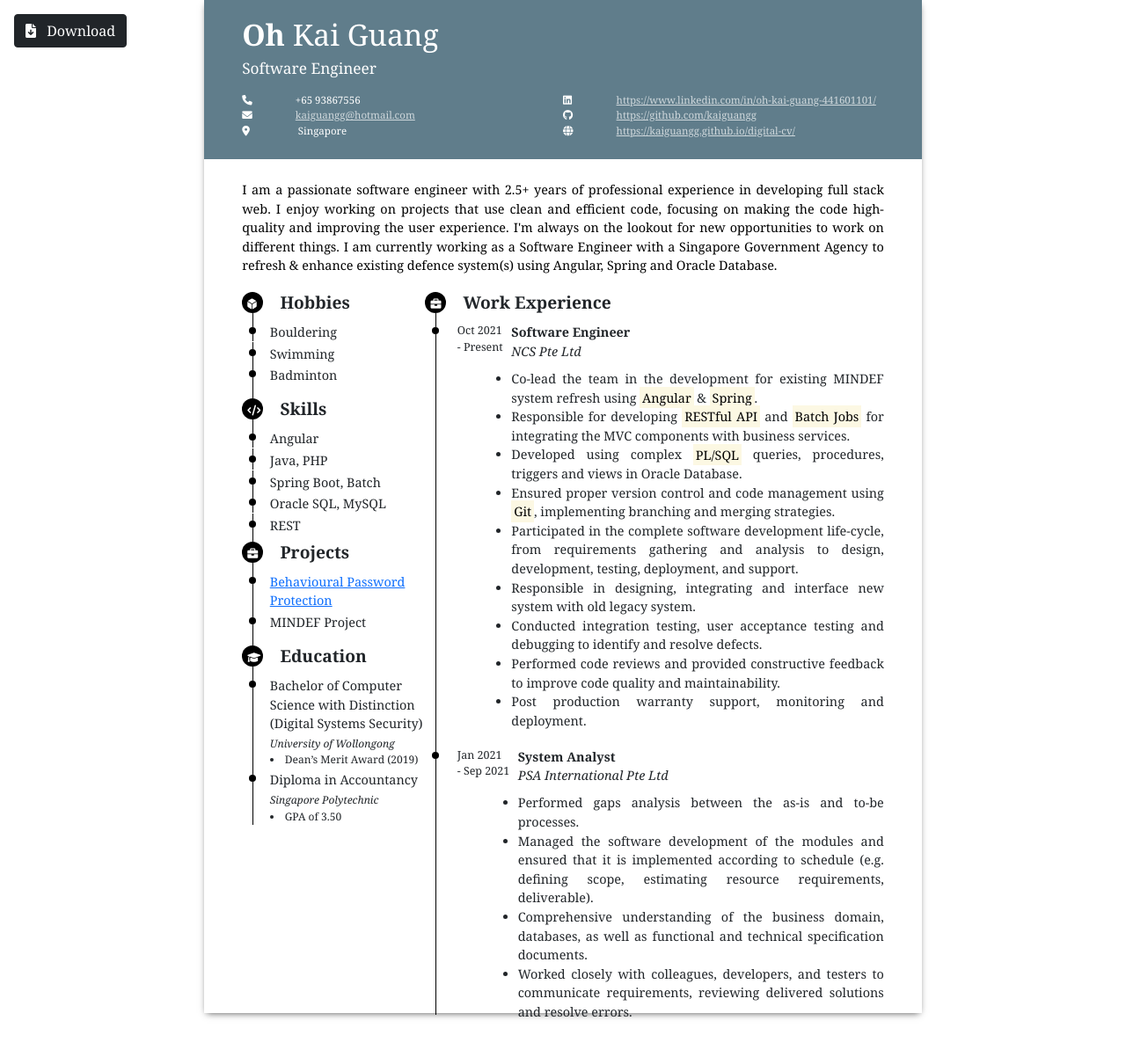
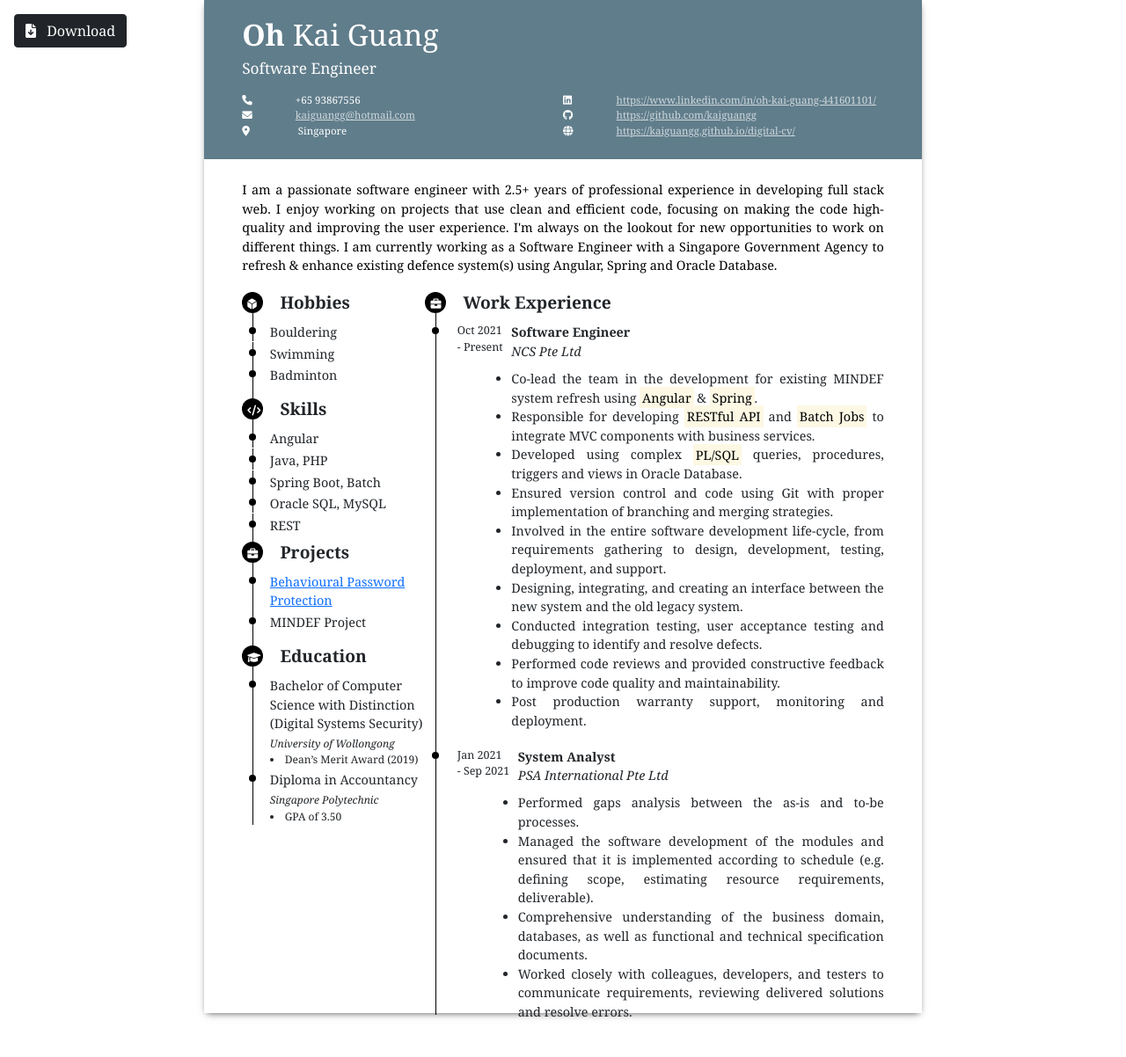
Before and after one commit to kaiguangg/digital-cv, a Jekyll site: the page resume/index.html, which Jekyll copies as it is, in a window 1280 px wide. Shown: the whole page at 88% size. Built offline with Jekyll 4.4.1, drawn with Linux system fonts in a browser that asks for light colours.

Commit message:
Code update

```diff
--- a/_config.yml
+++ b/_config.yml
@@ -109,11 +109,11 @@ content:
         description: | # this will include new lines to allow paragraphs
 
           - Co-lead the team in the development for existing MINDEF system refresh using <mark>Angular</mark> & <mark>Spring</mark>.
-          - Responsible for developing RESTful API and Batch Jobs for integrating the MVC components with business services.
+          - Responsible for developing RESTful API and Batch Jobs to integrate MVC components with business services.
           - Developed using complex PL/SQL queries, procedures, triggers and views in Oracle Database.
-          - Ensured proper version control and code management using <mark>Git</mark>, implementing branching and merging strategies.
-          - Participated in the complete software development life-cycle, from requirements gathering and analysis to design, development, testing, deployment, and support.
-          - Responsible in designing, integrating and interface new system with old legacy system.
+          - Ensured version control and code using Git with proper implementation of branching and merging strategies.
+          - Involved in the entire software development life-cycle, from requirements gathering to design, development, testing, deployment, and support.
+          - Designing, integrating, and creating an interface between the new system and the old legacy system.
           - Conducted integration testing, user acceptance testing and debugging to identify and resolve defects.
           - Performed code reviews and provided constructive feedback to improve code quality and maintainability.
           - Post production warranty support, monitoring and deployment.
--- a/resume/index.html
+++ b/resume/index.html
@@ -278,19 +278,19 @@
                                             Co-lead the team in the development for existing MINDEF system refresh using <mark>Angular</mark> & <mark>Spring</mark>.
                                         </li>
                                         <li>
-                                            Responsible for developing <mark>RESTful API</mark> and <mark>Batch Jobs</mark> for integrating the MVC components with business services.
+                                            Responsible for developing <mark>RESTful API</mark> and <mark>Batch Jobs</mark> to integrate MVC components with business services.
                                         </li>
                                         <li>
                                             Developed using complex <mark>PL/SQL</mark> queries, procedures, triggers and views in Oracle Database.
                                         </li>
                                         <li>
-                                            Ensured proper version control and code management using <mark>Git</mark>, implementing branching and merging strategies.
+                                            Ensured version control and code using Git with proper implementation of branching and merging strategies.
                                         </li>
                                         <li>
-                                            Participated in the complete software development life-cycle, from requirements gathering and analysis to design, development, testing, deployment, and support.
+                                            Involved in the entire software development life-cycle, from requirements gathering to design, development, testing, deployment, and support.
                                         </li>
                                         <li>
-                                            Responsible in designing, integrating and interface new system with old legacy system.
+                                            Designing, integrating, and creating an interface between the new system and the old legacy system.
                                         </li>
                                         <li>
                                             Conducted integration testing, user acceptance testing and debugging to identify and resolve defects.
```
